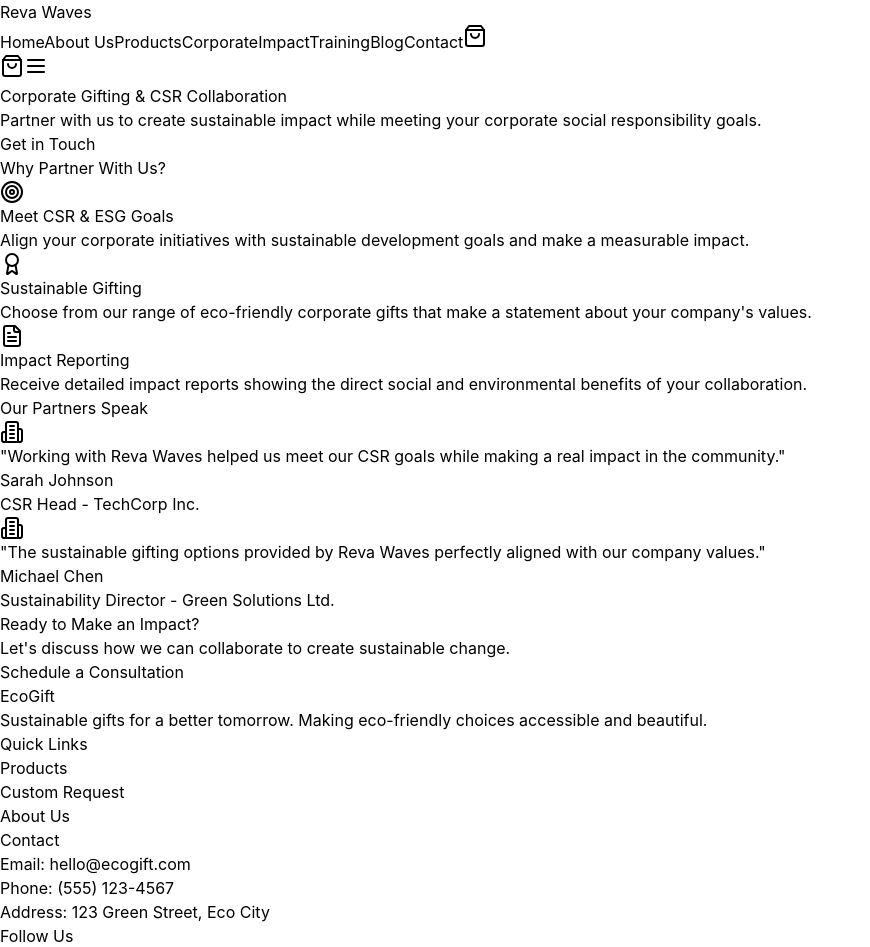
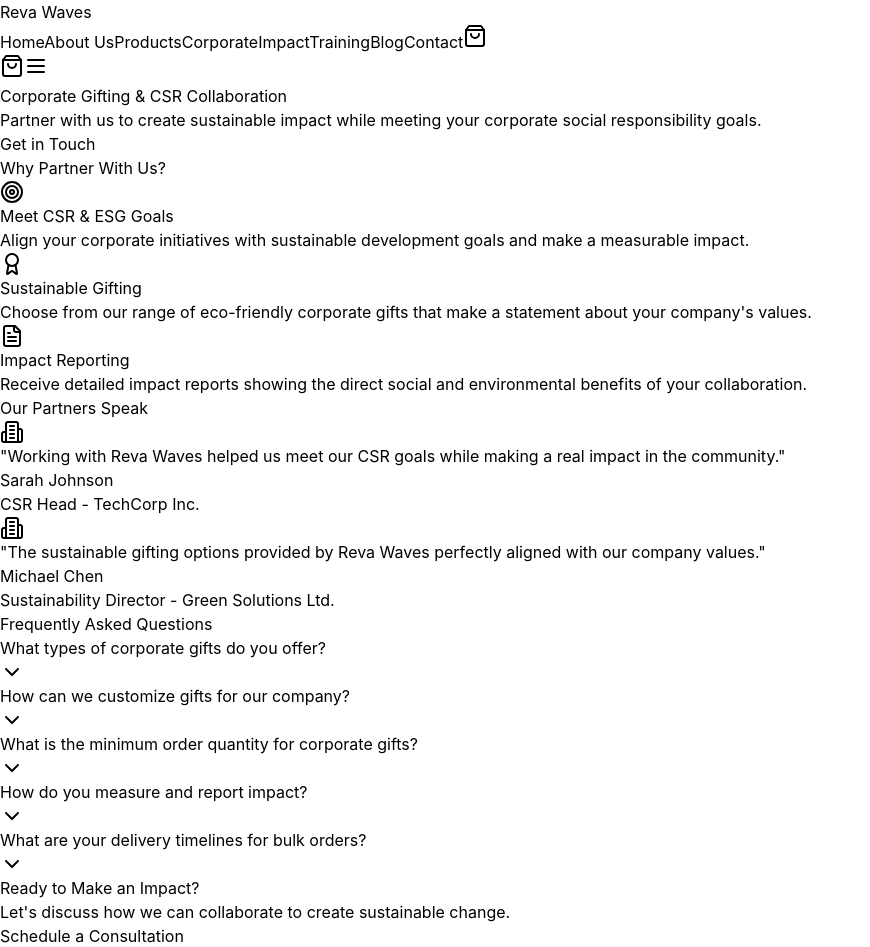
Before and after one commit to shreeyesh/RevaWaves, a React (Vite) app: page /corporate in a window 1280 px wide. Shown: the top 947 px of the page, without its empty margins (0-870 px from the left). Built offline with nearby package versions, Linux system fonts and the light colour scheme.

Commit message:
Create src/pages/Corporate.tsx

```diff
--- a/src/pages/Corporate.tsx
+++ b/src/pages/Corporate.tsx
@@ -1,6 +1,7 @@
 import { motion } from 'framer-motion';
-import { Target, Award, FileText, Building2 } from 'lucide-react';
+import { Target, Award, FileText, Building2, ChevronDown, ChevronUp } from 'lucide-react';
 import { Link } from 'react-router-dom';
+import { useState } from 'react';
 
 interface Collaboration {
   company: string;
@@ -15,6 +16,11 @@ interface FeatureCardProps {
   description: string;
 }
 
+interface FAQItem {
+  question: string;
+  answer: string;
+}
+
 const FeatureCard: React.FC<FeatureCardProps> = ({ icon, title, description }) => (
   <motion.div
     whileHover={{ y: -5 }}
@@ -26,6 +32,34 @@ const FeatureCard: React.FC<FeatureCardProps> = ({ icon, title, description }) =
     <p className="text-gray-600">{description}</p>
   </motion.div>
 );
+
+const FAQAccordion: React.FC<{ faq: FAQItem }> = ({ faq }) => {
+  const [isOpen, setIsOpen] = useState(false);
+
+  return (
+    <div className="border-b border-green-100">
+      <button
+        className="w-full py-4 flex justify-between items-center text-left"
+        onClick={() => setIsOpen(!isOpen)}
+      >
+        <span className="text-lg font-medium text-green-800">{faq.question}</span>
+        {isOpen ? (
+          <ChevronUp className="text-green-600 w-5 h-5" />
+        ) : (
+          <ChevronDown className="text-green-600 w-5 h-5" />
+        )}
+      </button>
+      <motion.div
+        initial={false}
+        animate={{ height: isOpen ? "auto" : 0, opacity: isOpen ? 1 : 0 }}
+        transition={{ duration: 0.3 }}
+        className="overflow-hidden"
+      >
+        <p className="pb-4 text-gray-600">{faq.answer}</p>
+      </motion.div>
+    </div>
+  );
+};
 
 const Corporate = () => {
   const collaborations: Collaboration[] = [
@@ -40,6 +74,29 @@ const Corporate = () => {
       testimonial: "The sustainable gifting options provided by Reva Waves perfectly aligned with our company values.",
       author: "Michael Chen",
       role: "Sustainability Director"
+    }
+  ];
+
+  const faqs: FAQItem[] = [
+    {
+      question: "What types of corporate gifts do you offer?",
+      answer: "We offer a wide range of sustainable corporate gifts including eco-friendly stationery, plantable products, organic gift hampers, and customized sustainable merchandise. All our products are environmentally conscious and ethically sourced."
+    },
+    {
+      question: "How can we customize gifts for our company?",
+      answer: "We provide various customization options including company branding, custom packaging, and personalized messages. We can also create bespoke gift solutions that align with your company's values and sustainability goals."
+    },
+    {
+      question: "What is the minimum order quantity for corporate gifts?",
+      answer: "Our minimum order quantity starts at 50 pieces for standard items. For custom orders, the minimum quantity may vary depending on the product type and customization requirements."
+    },
+    {
+      question: "How do you measure and report impact?",
+      answer: "We provide detailed impact reports that include metrics such as carbon footprint reduction, plastic waste avoided, and social impact created. These reports can be customized to align with your company's ESG reporting requirements."
+    },
+    {
+      question: "What are your delivery timelines for bulk orders?",
+      answer: "Standard delivery timeline for bulk orders is 2-3 weeks. For custom orders, it may take 3-4 weeks. We also offer express delivery options for urgent requirements."
     }
   ];
 
@@ -122,6 +179,19 @@ const Corporate = () => {
         </div>
       </section>
 
+      {/* FAQ Section */}
+      <section className="py-16 bg-white" aria-labelledby="faq">
+        <div className="max-w-3xl mx-auto px-4 sm:px-6 lg:px-8">
+          <h2 id="faq" className="text-3xl font-bold text-green-800 mb-12 text-center">Frequently Asked Questions</h2>
+
+          <div className="space-y-4">
+            {faqs.map((faq, index) => (
+              <FAQAccordion key={index} faq={faq} />
+            ))}
+          </div>
+        </div>
+      </section>
+
       {/* CTA Section */}
       <section className="py-16 bg-green-900 text-white">
         <div className="max-w-7xl mx-auto px-4 sm:px-6 lg:px-8 text-center">
```
